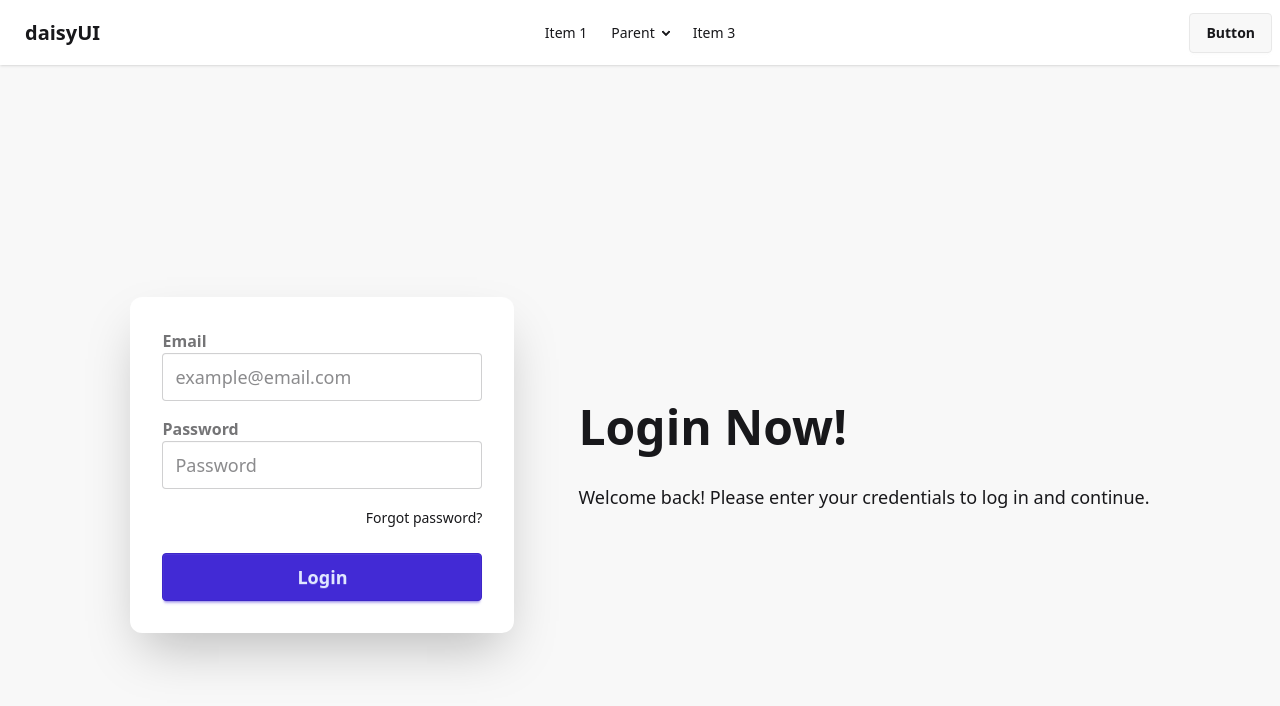
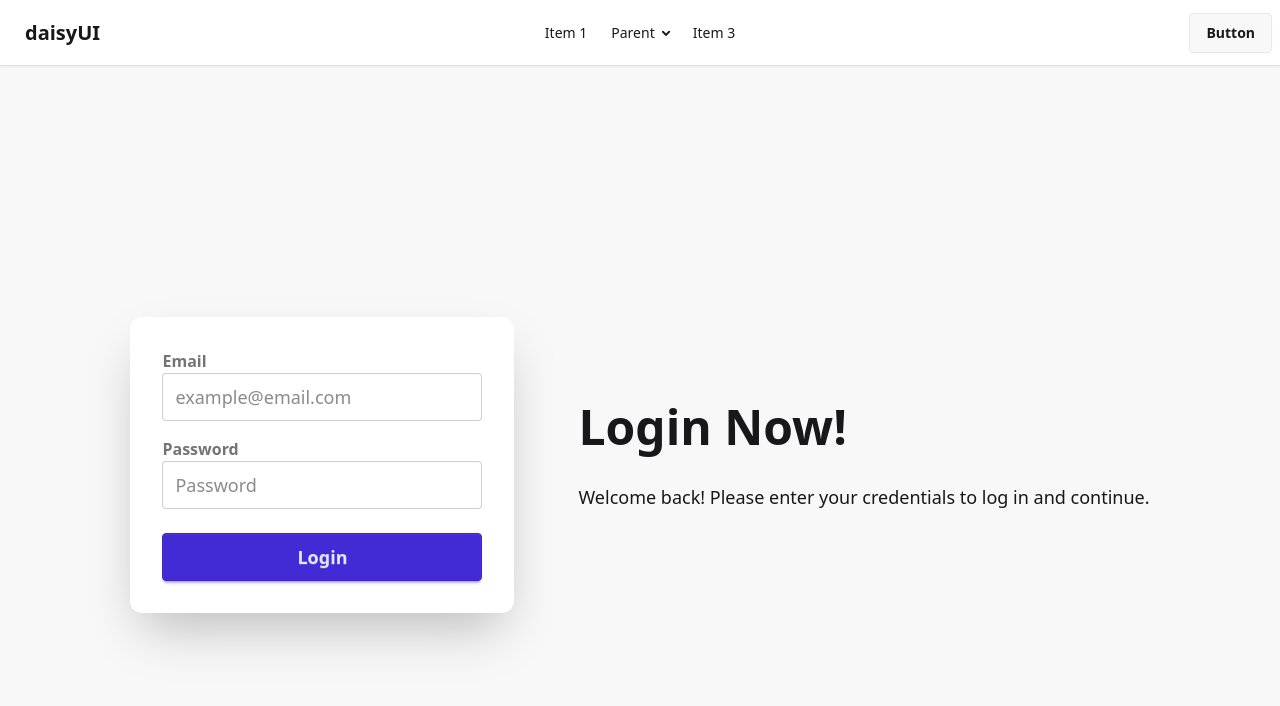
Before and after one commit to sidad112004/Task-Tracker, a React (Vite) app in the folder frontend/: page / in a window 1280 px wide. Shown: the top 706 px of the page. Built offline with nearby package versions, Linux system fonts and the light colour scheme.

Commit message:
refactor: Remove 'Forgot password?' link from Login component

```diff
--- a/frontend/src/components/login/Login.jsx
+++ b/frontend/src/components/login/Login.jsx
@@ -62,9 +62,6 @@ function Login() {
               />
             </div>
 
-            <div className="text-right">
-              <a href="#" className="link link-hover text-sm">Forgot password?</a>
-            </div>
 
             <button type="submit" className="btn btn-primary btn-lg w-full mt-2">
               Login
```
